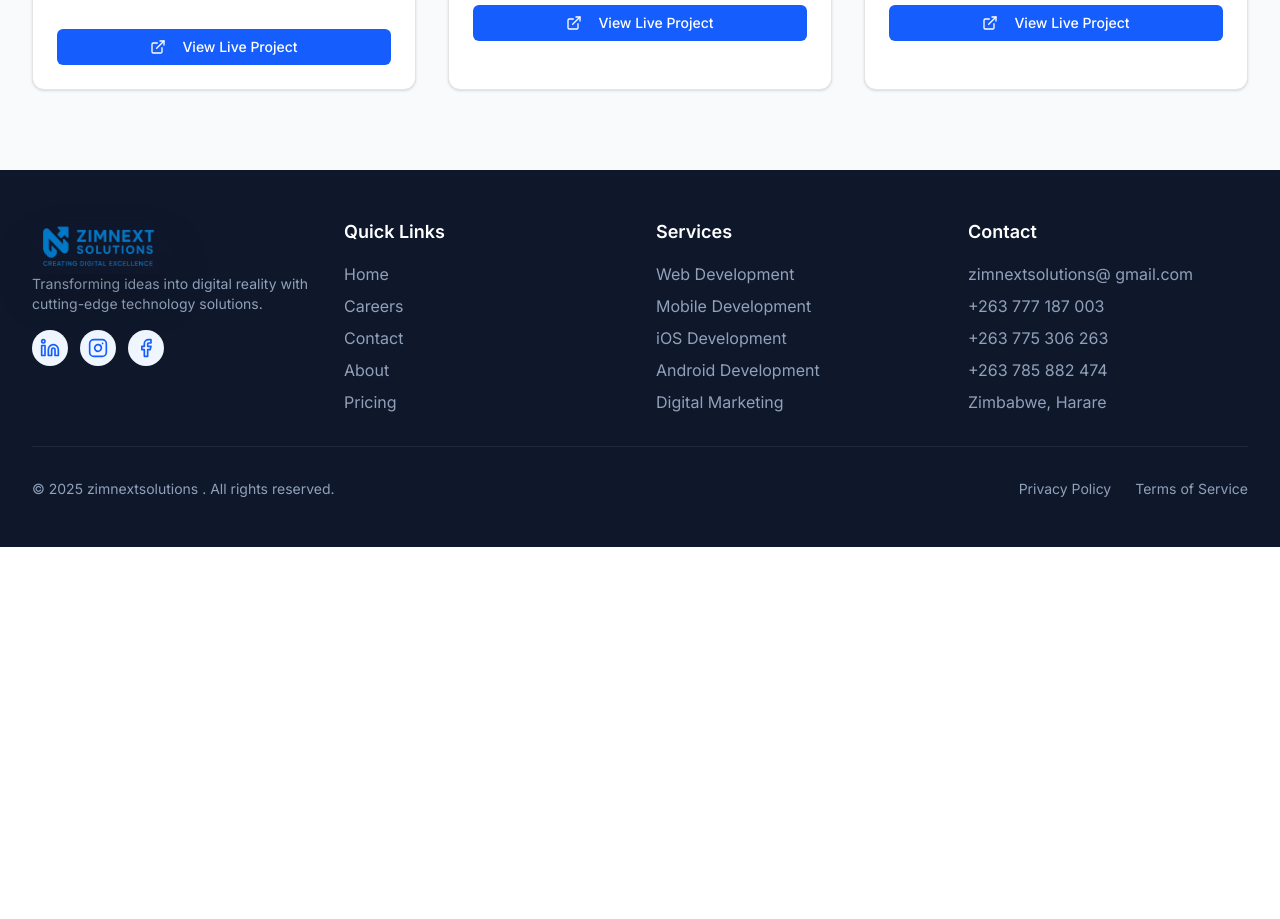
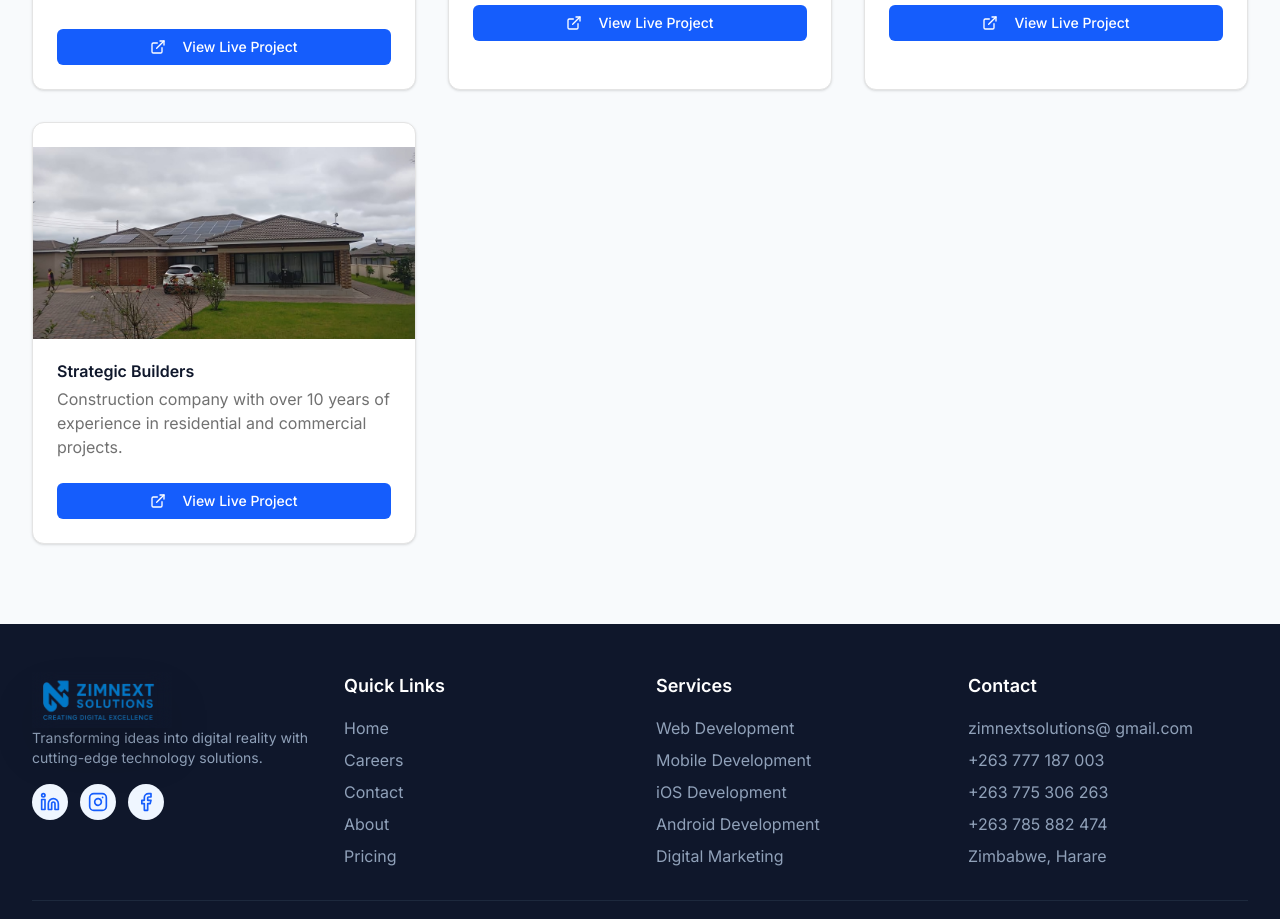
Before and after one commit to danielmututa/zimnextsolutions, a Next.js app: page /web-development in a window 1280 px wide. Shown: the part 1300-2219 px from the top of the page. Before the commit the page ends 1847 px from the top, so only its background shows below. Built offline with nearby package versions, Linux system fonts and the light colour scheme.

Commit message:
adding strategic builders in web-wedvelopment

```diff
--- a/app/web-development/page.tsx
+++ b/app/web-development/page.tsx
@@ -31,12 +31,12 @@ const projects = [
     image: "/kandasolarbanner.png",
     liveUrl: "https://kandasolar.co.zw",
   },
-  // {
-  //   title: "Social Network",
-  //   description: "Community platform with real-time messaging",
-  //   image: "/social-media-platform.png",
-  //   liveUrl: "#",
-  // },
+  {
+     title: "Strategic Builders",
+  description: "Construction company with over 10 years of experience in residential and commercial projects.",
+  image: "/strategic-builders.png",
+  liveUrl: "https://strategic-builders.co.zw",
+  },
 ]
 
 const features = [
```
Also changed, not shown: public/strategic-builders.png (added).
